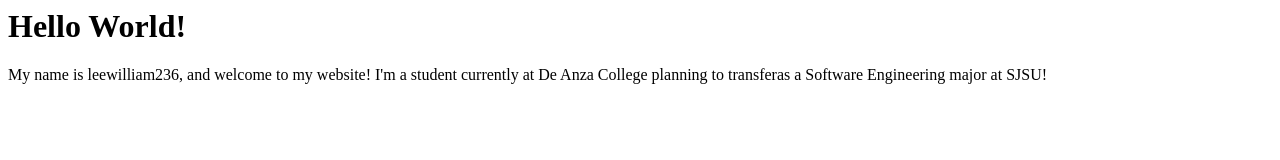
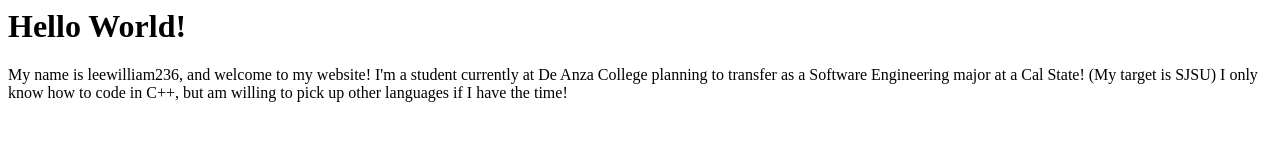
Before and after one commit to leewilliam236/Website, a plain HTML site: page index.html in a window 1280 px wide. Drawn offline with Linux system fonts and the light colour scheme.

Commit message:
Update index.html

```diff
--- a/index.html
+++ b/index.html
@@ -1,4 +1,6 @@
 <h1>Hello World!</h1>
 
-My name is leewilliam236, and welcome to my website! I'm a student currently at De Anza College planning to transferas a
-Software Engineering major at SJSU!
+My name is leewilliam236, and welcome to my website! I'm a student currently at De Anza College planning to transfer as a
+Software Engineering major at a Cal State! (My target is SJSU)
+
+I only know how to code in C++, but am willing to pick up other languages if I have the time!
```
